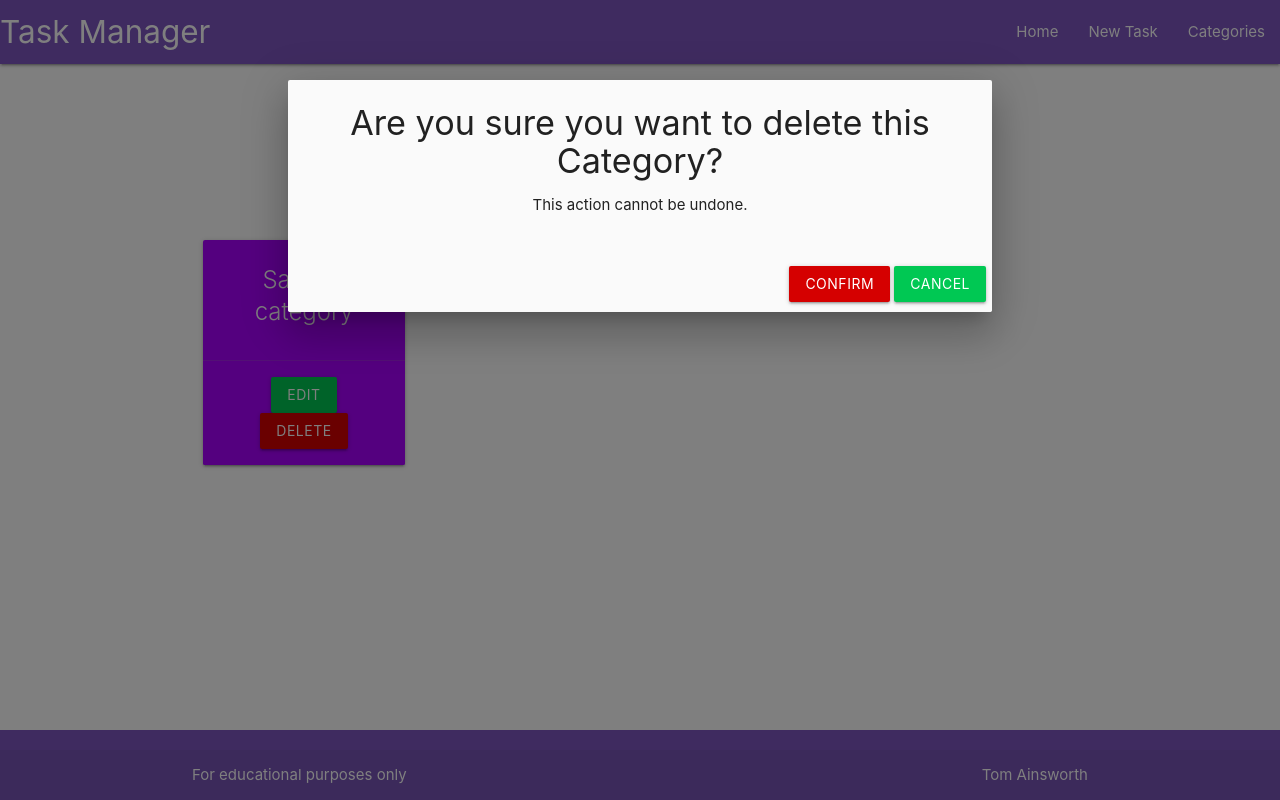
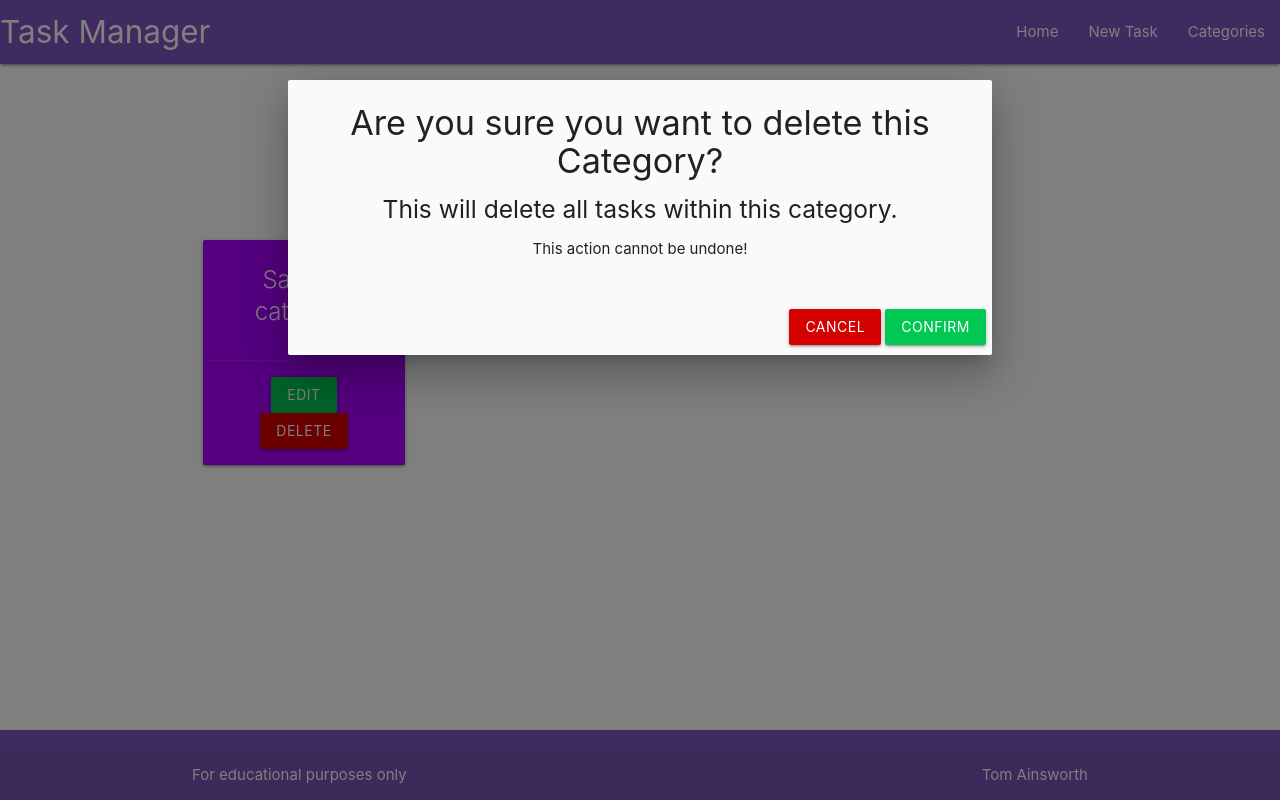
Before and after one commit to Tom-Ainsworth/flask-sqlalchemy-task-manager, a Flask app: page /categories in a window 1280 px wide, after a click on "DELETE". Run offline with Flask 2, Linux system fonts and the light colour scheme; tables that the repository leaves empty hold one stand-in row (values such as "Sample post").

Commit message:
Add delete_task() functionality. Change modal options so they are clearer

```diff
--- a/taskmanager/routes.py
+++ b/taskmanager/routes.py
@@ -72,3 +72,11 @@ def edit_task(task_id):
         task.category_id = request.form.get("category_id")
         db.session.commit()
     return render_template("edit_task.html", task=task, categories=categories)
+
+
+@app.route("/delete_task/<int:task_id>")
+def delete_task(task_id):
+    task = Task.query.get_or_404(task_id)
+    db.session.delete(task)
+    db.session.commit()
+    return redirect(url_for("home"))
--- a/taskmanager/templates/categories.html
+++ b/taskmanager/templates/categories.html
@@ -26,11 +26,12 @@
                 <div id="modal-{{ category.id }}" class="modal">
                     <div class="modal-content">
                         <h4>Are you sure you want to delete this Category?</h4>
-                        <p>This action cannot be undone.</p>
+                        <h5>This will delete all tasks within this category.</h5>
+                        <p>This action cannot be undone!</p>
                     </div>
                     <div class="modal-footer">
-                        <a href="{{ url_for('delete_category', category_id=category.id) }}" class="btn red accent-4 modal-close">Confirm</a>
-                        <a href="#!" class="btn green accent-4 modal-close">Cancel</a>
+                        <a href="#!" class="btn red accent-4 modal-close">Cancel</a>
+                        <a href="{{ url_for('delete_category', category_id=category.id) }}" class="btn green accent-4 modal-close">Confirm</a>
                     </div>
                 </div>
             </div>
```
Also changed, not shown: taskmanager/templates/tasks.html (+13 -0 lines).
